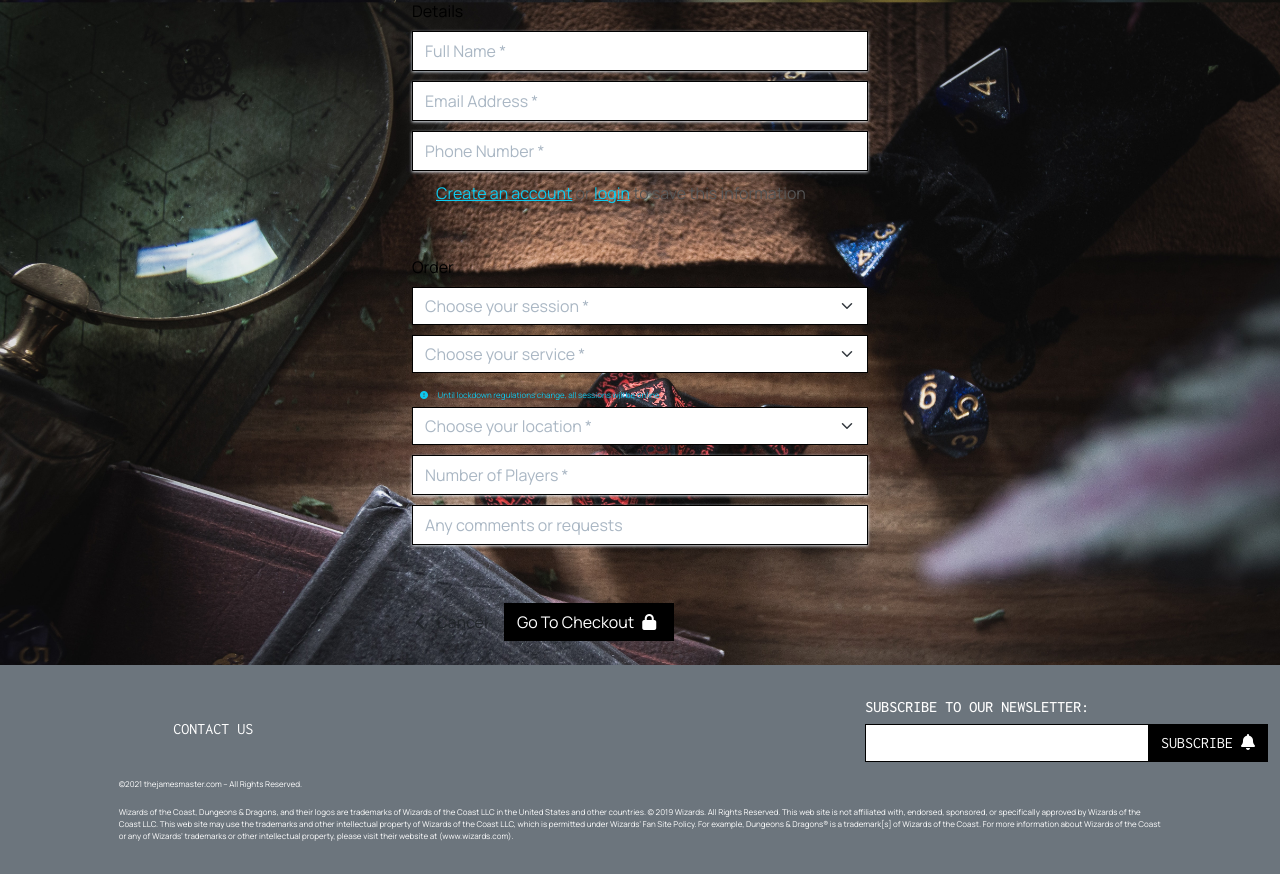
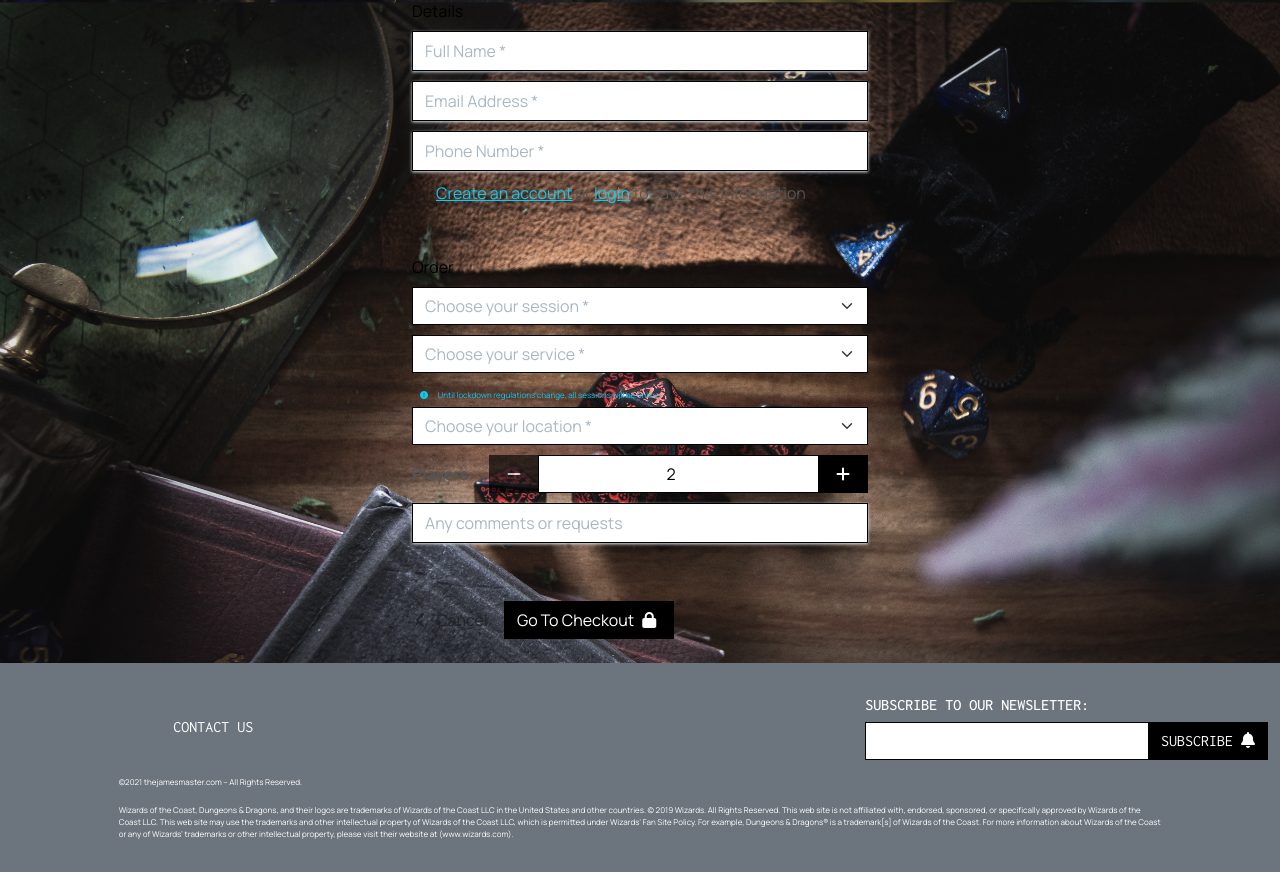
Before and after one commit to JDBennison/the-james-master, a Django app: page /booking/ in a window 1280 px wide. Shown: the part 851-1725 px from the top of the page. Run offline with Django 3.2, Linux system fonts and the light colour scheme; data that the repository does not hold is empty; some libraries are stand-ins or nearby versions; some web fonts are replaced.

Commit message:
Added quantity buttons and js

```diff
--- a/booking/templates/booking/booking.html
+++ b/booking/templates/booking/booking.html
@@ -139,10 +139,34 @@
                             <option value="IRL" disabled>In Real Life</option>
                             <option value="ONL">Online</option>
                         </select>
-                        {{ order_form.players | as_crispy_field }}
+                        <div class="col-12">
+                            <div class="form-group">
+                                <div class="input-group">
+                                    <span class="my-auto me-3"><strong>Players:</strong></span>
+                                    <div class="input-group-prepend">
+                                        <button class="decrement-qty btn btn-black rounded-0"
+                                            data-item_id="players" id="decrement-qty_players">
+                                            <span class="icon">
+                                                <i class="fas fa-minus"></i>
+                                            </span>
+                                        </button>
+                                    </div>
+                                    <input class="form-control qty_input text-center" type="number"
+                                        name="players" value="2" min="2" max="7"
+                                        data-item_id="players"
+                                        id="id_qty_players">
+                                    <div class="input-group-append">
+                                        <button class="increment-qty btn btn-black rounded-0"
+                                            data-item_id="players" id="increment-qty_players">
+                                            <span class="icon">
+                                                <i class="fas fa-plus"></i>
+                                            </span>
+                                        </button>
+                                    </div>
+                                </div>
+                            </div>
+                        </div>
                         {{ order_form.comment | as_crispy_field }}
-                        <input type="hidden" id="cost" name="cost" value="0">
-
                     </fieldset>
 
                     <div class="submit-button text-right mt-5 mb-2">
@@ -173,3 +197,8 @@
     </div>
 
 {% endblock %}
+
+{% block postloadjs %}
+{{ block.super }}
+{% include './includes/quantity_input_script.html' %}
+{% endblock %}
```
Also changed, not shown: booking/templates/booking/includes/quantity_input_script.html (added, +44 -0 lines).
